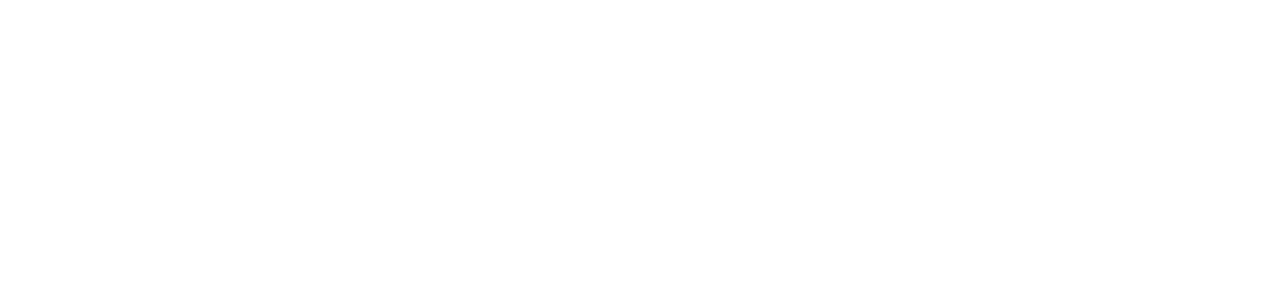
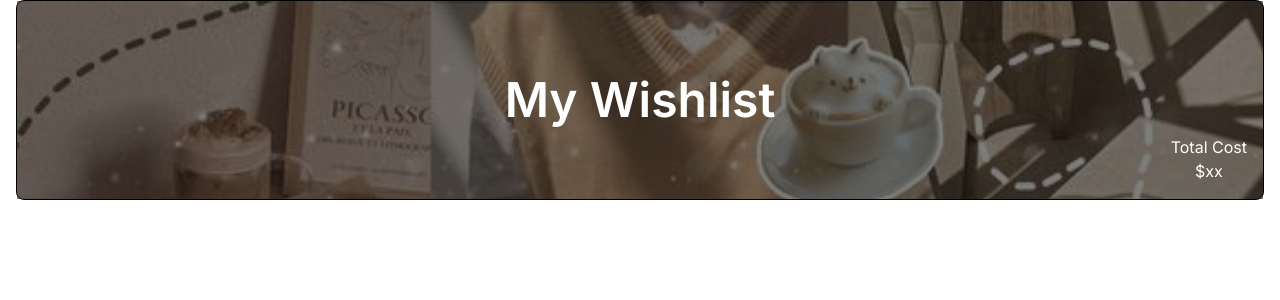
Before and after one commit to SiTingST/myMindfulWishlist, a React (Create React App) app in the folder my-mindful-wishlist/: page / in a window 1280 px wide. Shown: the top 300 px of the page. Built offline with nearby package versions, Linux system fonts and the light colour scheme.

Commit message:
added banner

```diff
--- a/my-mindful-wishlist/package.json
+++ b/my-mindful-wishlist/package.json
@@ -34,5 +34,8 @@
       "last 1 firefox version",
       "last 1 safari version"
     ]
+  },
+  "devDependencies": {
+    "tailwindcss": "^3.4.14"
   }
 }
--- a/my-mindful-wishlist/public/index.html
+++ b/my-mindful-wishlist/public/index.html
@@ -24,7 +24,7 @@
       work correctly both with client-side routing and a non-root public URL.
       Learn how to configure a non-root public URL by running `npm run build`.
     -->
-    <title>React App</title>
+    <title>MyMindfulWishlist</title>
   </head>
   <body>
     <noscript>You need to enable JavaScript to run this app.</noscript>
--- a/my-mindful-wishlist/src/App.js
+++ b/my-mindful-wishlist/src/App.js
@@ -1,10 +1,12 @@
-import logo from './logo.svg';
+import HeaderComponent from './components/headerComponent';
 import './App.css';
 
 function App() {
   return (
     <div className="App">
+      <HeaderComponent />
     </div>
+
   );
 }
 
--- /dev/null
+++ b/my-mindful-wishlist/src/components/headerComponent.js
@@ -0,0 +1,23 @@
+
+import banner from '../images/banner.jpg'
+
+function headerComponent() {
+  return (
+    <div
+    className="relative h-[200px] border border-black rounded-lg mx-4 bg-cover flex items-center justify-center"
+    style={{ backgroundImage: `url(${banner})` }}
+  >
+     <div className="absolute inset-0 bg-black bg-opacity-50 "/>
+      <div className="relative z-10 p-4 text-center">
+        <h1 className="text-white font-semibold text-5xl">My Wishlist</h1>
+      </div>
+      <div className="absolute bottom-4 right-4">
+        <p className="text-white text-base">Total Cost</p>
+        <h1 className="text-white">$xx</h1>
+    </div>
+  </div>
+
+  );
+}
+
+export default headerComponent;
--- a/my-mindful-wishlist/src/index.css
+++ b/my-mindful-wishlist/src/index.css
@@ -1,13 +1,9 @@
+@import url('https://fonts.googleapis.com/css2?family=Inter:ital,opsz,wght@0,14..32,100..900;1,14..32,100..900&display=swap');
+
+@tailwind base;
+@tailwind components;
+@tailwind utilities;
+
 body {
-  margin: 0;
-  font-family: -apple-system, BlinkMacSystemFont, 'Segoe UI', 'Roboto', 'Oxygen',
-    'Ubuntu', 'Cantarell', 'Fira Sans', 'Droid Sans', 'Helvetica Neue',
-    sans-serif;
-  -webkit-font-smoothing: antialiased;
-  -moz-osx-font-smoothing: grayscale;
+  @apply font-sans; /* Use the custom font family defined in Tailwind */
 }
-
-code {
-  font-family: source-code-pro, Menlo, Monaco, Consolas, 'Courier New',
-    monospace;
-}
--- /dev/null
+++ b/my-mindful-wishlist/tailwind.config.js
@@ -0,0 +1,12 @@
+/** @type {import('tailwindcss').Config} */
+module.exports = {
+  content: ['./src/**/*.{js,jsx,ts,tsx}'],
+  theme: {
+    extend: {
+      fontFamily: {
+        sans: ['"Inter"', 'sans-serif'],
+      },
+    },
+  },
+  plugins: [],
+}
```
Also changed, not shown: my-mindful-wishlist/src/App.css (line endings or trailing spaces), my-mindful-wishlist/src/images/banner.jpg (added), 1 other file (tests, documents, lock files or other folders).
